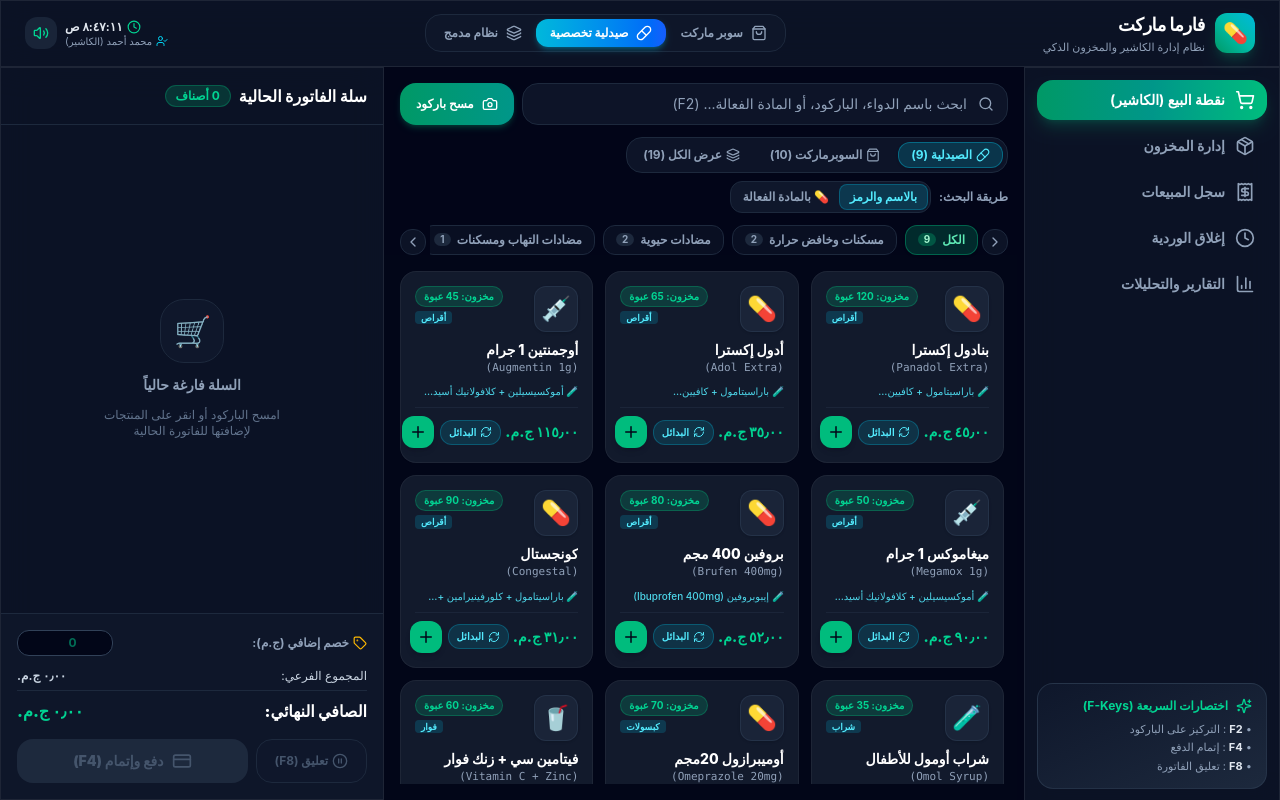
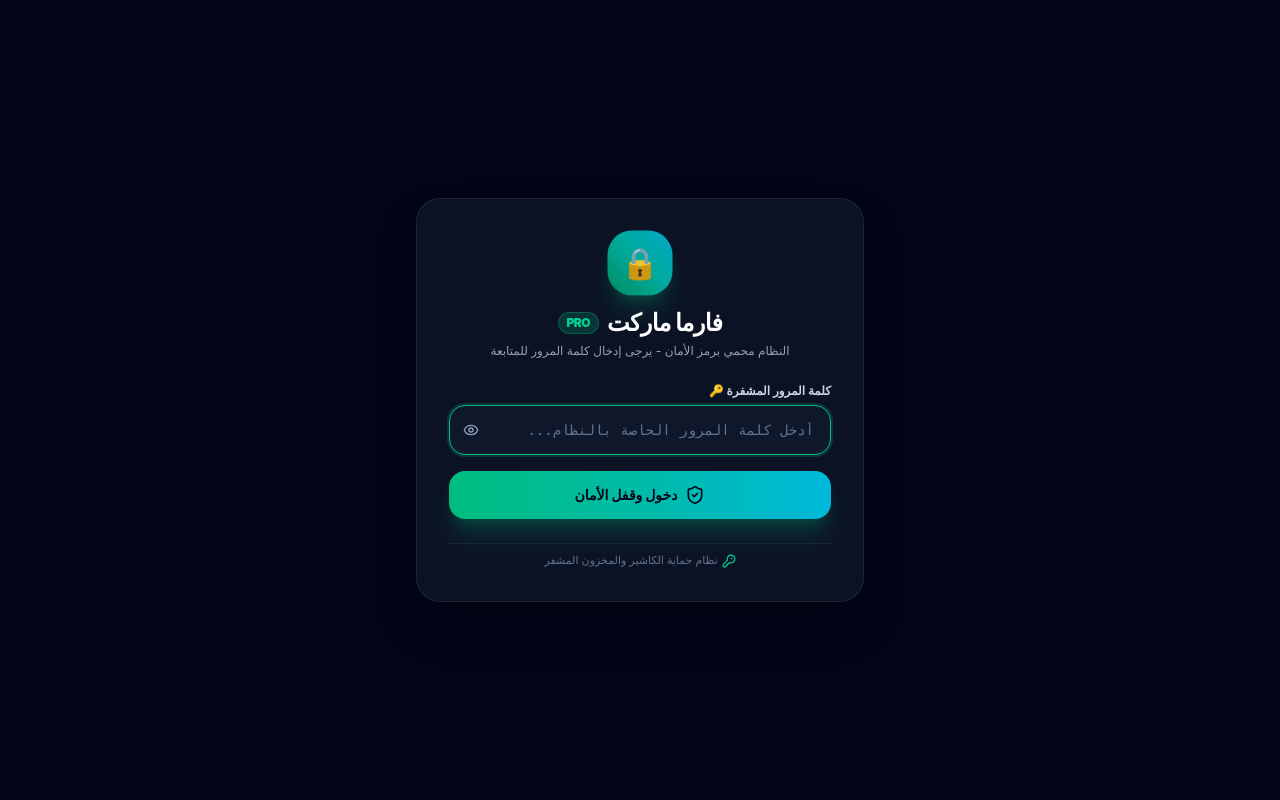
Before and after one commit to Glitch0313/pos_market, a React (Vite) app: page / in a window 1280 px wide. Built offline with nearby package versions, Linux system fonts and the light colour scheme.

Commit message:
Security: Added system password protection and lock screen

```diff
--- a/src/App.jsx
+++ b/src/App.jsx
@@ -7,6 +7,7 @@ import InventoryScreen from './components/Inventory/InventoryScreen';
 import ShiftModal from './components/Shift/ShiftModal';
 import ReportsScreen from './components/Reports/ReportsScreen';
 import ThermalReceipt from './components/Receipt/ThermalReceipt';
+import LoginScreen from './components/Auth/LoginScreen';
 import { PauseCircle, Play, Trash2, X } from 'lucide-react';
 import { formatCurrency } from './utils/helpers';
 
@@ -17,6 +18,26 @@ function POSAppContent() {
   const [isHeldCartsModalOpen, setIsHeldCartsModalOpen] = useState(false);
   const [activeReceiptSale, setActiveReceiptSale] = useState(null);
 
+  // System Lock & Authentication State
+  const [isLocked, setIsLocked] = useState(() => {
+    return sessionStorage.getItem('pos_locked') === 'true' || !sessionStorage.getItem('pos_authenticated');
+  });
+
+  const handleLoginSuccess = () => {
+    setIsLocked(false);
+    sessionStorage.setItem('pos_authenticated', 'true');
+    sessionStorage.setItem('pos_locked', 'false');
+  };
+
+  const handleLockSession = () => {
+    setIsLocked(true);
+    sessionStorage.setItem('pos_locked', 'true');
+  };
+
+  if (isLocked) {
+    return <LoginScreen onLoginSuccess={handleLoginSuccess} />;
+  }
+
   return (
     <div className="h-screen bg-slate-950 text-slate-100 flex flex-col font-sans overflow-hidden">
 
@@ -25,6 +46,7 @@ function POSAppContent() {
         onOpenHeldCarts={() => setIsHeldCartsModalOpen(true)}
         onToggleMobileNav={() => setIsMobileNavOpen(!isMobileNavOpen)}
         isMobileNavOpen={isMobileNavOpen}
+        onLockSession={handleLockSession}
       />
 
       {/* Main Layout Container */}
--- /dev/null
+++ b/src/components/Auth/LoginScreen.jsx
@@ -0,0 +1,108 @@
+import React, { useState } from 'react';
+import { Lock, KeyRound, Eye, EyeOff, ShieldCheck, ArrowLeft } from 'lucide-react';
+
+export default function LoginScreen({ onLoginSuccess }) {
+  const [password, setPassword] = useState('');
+  const [showPassword, setShowPassword] = useState(false);
+  const [errorMessage, setErrorMessage] = useState('');
+  const [isSubmitting, setIsSubmitting] = useState(false);
+
+  const CORRECT_PASSWORD = '123@@##$$456Hh';
+
+  const handleSubmit = (e) => {
+    e.preventDefault();
+    setErrorMessage('');
+    setIsSubmitting(true);
+
+    setTimeout(() => {
+      if (password === CORRECT_PASSWORD) {
+        onLoginSuccess();
+      } else {
+        setErrorMessage('كلمة المرور غير صحيحة! يرجى المحاولة مرة أخرى.');
+        setIsSubmitting(false);
+      }
+    }, 300);
+  };
+
+  return (
+    <div className="fixed inset-0 z-50 flex items-center justify-center p-4 bg-slate-950/95 backdrop-blur-xl font-sans">
+      <div className="w-full max-w-md glass-panel rounded-3xl border border-slate-800 shadow-2xl overflow-hidden p-6 sm:p-8 space-y-6 relative">
+
+        {/* Top Glow & Lock Icon */}
+        <div className="flex flex-col items-center text-center space-y-3">
+          <div className="w-16 h-16 rounded-3xl bg-gradient-to-tr from-emerald-600 via-teal-500 to-cyan-500 flex items-center justify-center text-3xl shadow-xl shadow-emerald-500/20 text-white animate-pulse-glow">
+            🔒
+          </div>
+
+          <div>
+            <h1 className="text-xl sm:text-2xl font-black text-white tracking-tight flex items-center justify-center gap-2">
+              <span>فارما ماركت</span>
+              <span className="text-xs px-2 py-0.5 rounded-full bg-emerald-500/20 text-emerald-400 border border-emerald-500/30">
+                PRO
+              </span>
+            </h1>
+            <p className="text-xs text-slate-400 mt-1">
+              النظام محمي برمز الأمان - يرجى إدخال كلمة المرور للمتابعة
+            </p>
+          </div>
+        </div>
+
+        {/* Login Form */}
+        <form onSubmit={handleSubmit} className="space-y-4">
+          <div className="space-y-1.5">
+            <label className="block text-xs font-bold text-slate-300">
+              كلمة المرور المشفرة 🔑
+            </label>
+            <div className="relative">
+              <input
+                type={showPassword ? 'text' : 'password'}
+                required
+                value={password}
+                onChange={(e) => {
+                  setPassword(e.target.value);
+                  setErrorMessage('');
+                }}
+                placeholder="أدخل كلمة المرور الحاصة بالنظام..."
+                className="w-full bg-slate-900 border border-slate-700/80 rounded-2xl pr-4 pl-11 py-3.5 text-sm text-white font-mono placeholder-slate-500 focus:outline-none focus:border-emerald-500 focus:ring-2 focus:ring-emerald-500/20 transition"
+                autoFocus
+              />
+              <button
+                type="button"
+                onClick={() => setShowPassword(!showPassword)}
+                className="absolute left-3.5 top-1/2 -translate-y-1/2 text-slate-400 hover:text-white transition"
+              >
+                {showPassword ? <EyeOff className="w-4 h-4" /> : <Eye className="w-4 h-4" />}
+              </button>
+            </div>
+          </div>
+
+          {/* Error Message */}
+          {errorMessage && (
+            <div className="p-3 rounded-2xl bg-rose-500/10 border border-rose-500/30 text-rose-400 text-xs font-bold flex items-center gap-2">
+              <Lock className="w-4 h-4 flex-shrink-0" />
+              <span>{errorMessage}</span>
+            </div>
+          )}
+
+          {/* Submit Button */}
+          <button
+            type="submit"
+            disabled={isSubmitting}
+            className="w-full py-3.5 rounded-2xl bg-gradient-to-r from-emerald-500 via-teal-500 to-cyan-500 text-slate-950 font-black text-sm hover:from-emerald-400 hover:to-cyan-400 shadow-xl shadow-emerald-500/20 transition flex items-center justify-center gap-2"
+          >
+            <ShieldCheck className="w-5 h-5" />
+            <span>{isSubmitting ? 'جاري التحقق...' : 'دخول وقفل الأمان'}</span>
+          </button>
+        </form>
+
+        {/* Security Footer Note */}
+        <div className="pt-2 border-t border-slate-800/80 text-center">
+          <p className="text-[11px] text-slate-500 flex items-center justify-center gap-1">
+            <KeyRound className="w-3.5 h-3.5 text-emerald-400" />
+            <span>نظام حماية الكاشير والمخزون المشفر</span>
+          </p>
+        </div>
+      </div>
+    </div>
+  );
+}
--- a/src/components/Header.jsx
+++ b/src/components/Header.jsx
@@ -13,10 +13,11 @@ import {
   UserCheck,
   ShieldAlert,
   Menu,
-  X
+  X,
+  Lock
 } from 'lucide-react';
 
-export default function Header({ onOpenHeldCarts, onToggleMobileNav, isMobileNavOpen }) {
+export default function Header({ onOpenHeldCarts, onToggleMobileNav, isMobileNavOpen, onLockSession }) {
   const {
     activeMode,
     setActiveMode,
@@ -173,6 +174,18 @@ export default function Header({ onOpenHeldCarts, onToggleMobileNav, isMobileNav
             {theme === 'dark' ? <Sun className="w-3.5 h-3.5 sm:w-4 sm:h-4 text-amber-400" /> : <Moon className="w-3.5 h-3.5 sm:w-4 sm:h-4 text-indigo-400" />}
           </button>
 
+          {/* Lock System Button */}
+          {onLockSession && (
+            <button
+              onClick={onLockSession}
+              className="p-1.5 sm:p-2 rounded-xl bg-rose-500/10 border border-rose-500/30 text-rose-400 hover:bg-rose-500/20 transition flex items-center gap-1"
+              title="قفل الشاشة والنظام"
+            >
+              <Lock className="w-3.5 h-3.5 sm:w-4 sm:h-4 text-rose-400" />
+              <span className="text-xs font-bold hidden md:inline">قفل</span>
+            </button>
+          )}
+
         </div>
       </div>
     </header>
```
